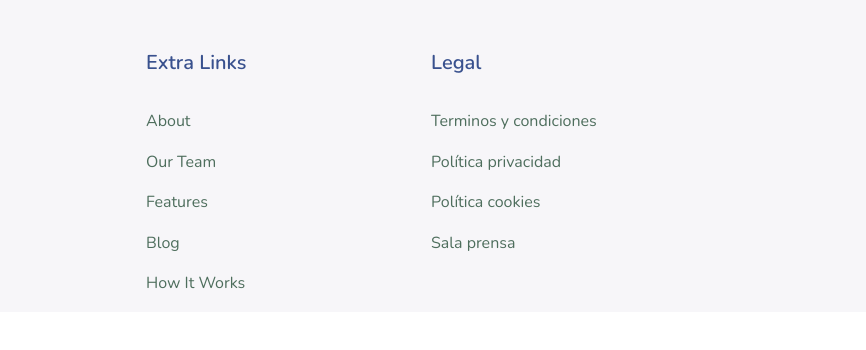
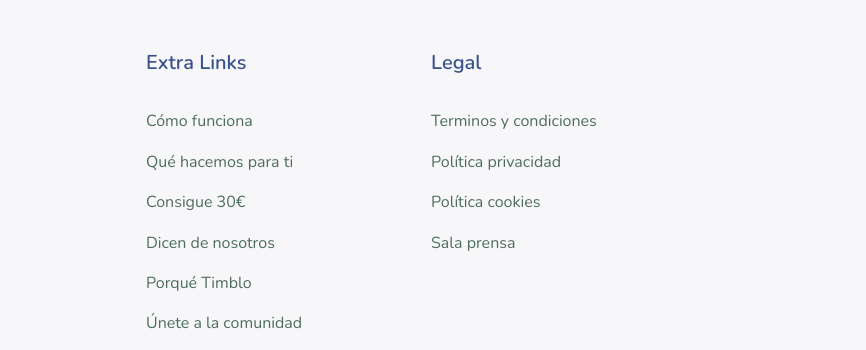
Before and after one commit to emkeythekeyem/timblo, a plain HTML site: page index.html in a window 1280 px wide. Shown: the part 6428-6778 px from the top of the page, 414-1280 px from the left. Before the commit the page ends 6740 px from the top, so only its background shows below. Drawn offline with nearby package versions, Linux system fonts and the light colour scheme.

Commit message:
footer fix

```diff
--- a/index.html
+++ b/index.html
@@ -124,7 +124,8 @@
                                 <div class="ml-md-2">
                                     <a class="btn-badge"
                                         href='https://apps.apple.com/es/app/timblo/id1492796463?l=es&ls=1'><img
-                                            alt='Disponible en Apple store' src='./assets/img/app-store-badge.svg' /></a>
+                                            alt='Disponible en Apple store'
+                                            src='./assets/img/app-store-badge.svg' /></a>
 
                                 </div>
 
@@ -720,7 +721,7 @@
                     <h2 class="text-center newsletter">Únete a nuestra comunidad </h2>
                     <p class="text-center"> recibe nuestro mejor contenido mensualmente </p>
                 </div>
-                <form name="contact-form" data-name="Email Form" class="subscribe-form-flex contact-form"
+                <form name="contact-form" data-name="Email Form" class="subscribe-form-flex contact-form px-2"
                     enctype="application/x-www-form-urlencoded;" id="contact-form" role="form" method="post">
                     <div class="form-group"><input class="form-control" type="email" name="email"
                             placeholder="Escribe tu email"></div>
@@ -771,11 +772,12 @@
                             <div class="extra-link">
                                 <div class="link-left">
                                     <ul>
-                                        <li><a href="#">About</a></li>
-                                        <li><a href="#">Our Team</a></li>
-                                        <li><a href="#">Features</a></li>
-                                        <li><a href="#">Blog</a></li>
-                                        <li><a href="#">How It Works</a></li>
+                                        <li><a href="#comofunciona">Cómo funciona</a></li>
+                                        <li><a href="#que">Qué hacemos para ti</a></li>
+                                        <li><a href="#consigue">Consigue 30€</a></li>
+                                        <li><a href="#dicen">Dicen de nosotros</a></li>
+                                        <li><a href="#porque">Porqué Timblo</a></li>
+                                        <li><a href="#comunnidad">Únete a la comunidad</a></li>
                                     </ul>
                                 </div>
                             </div>
```
